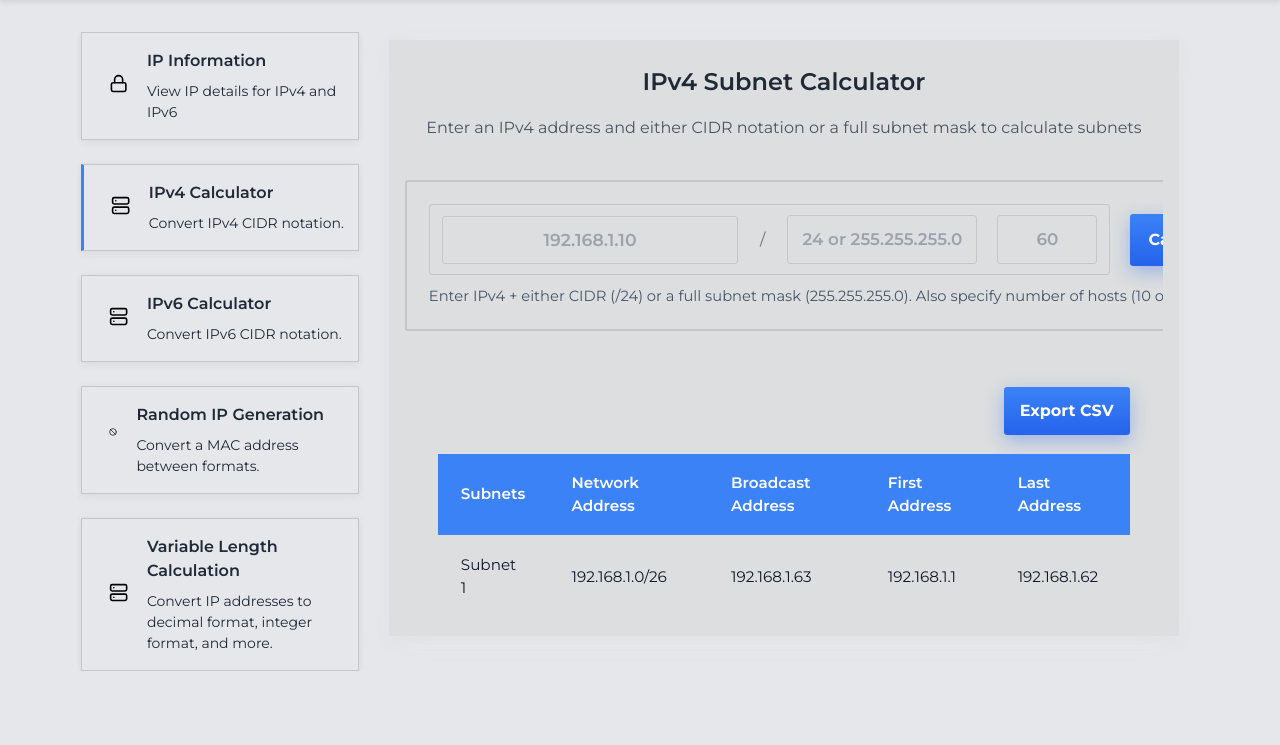
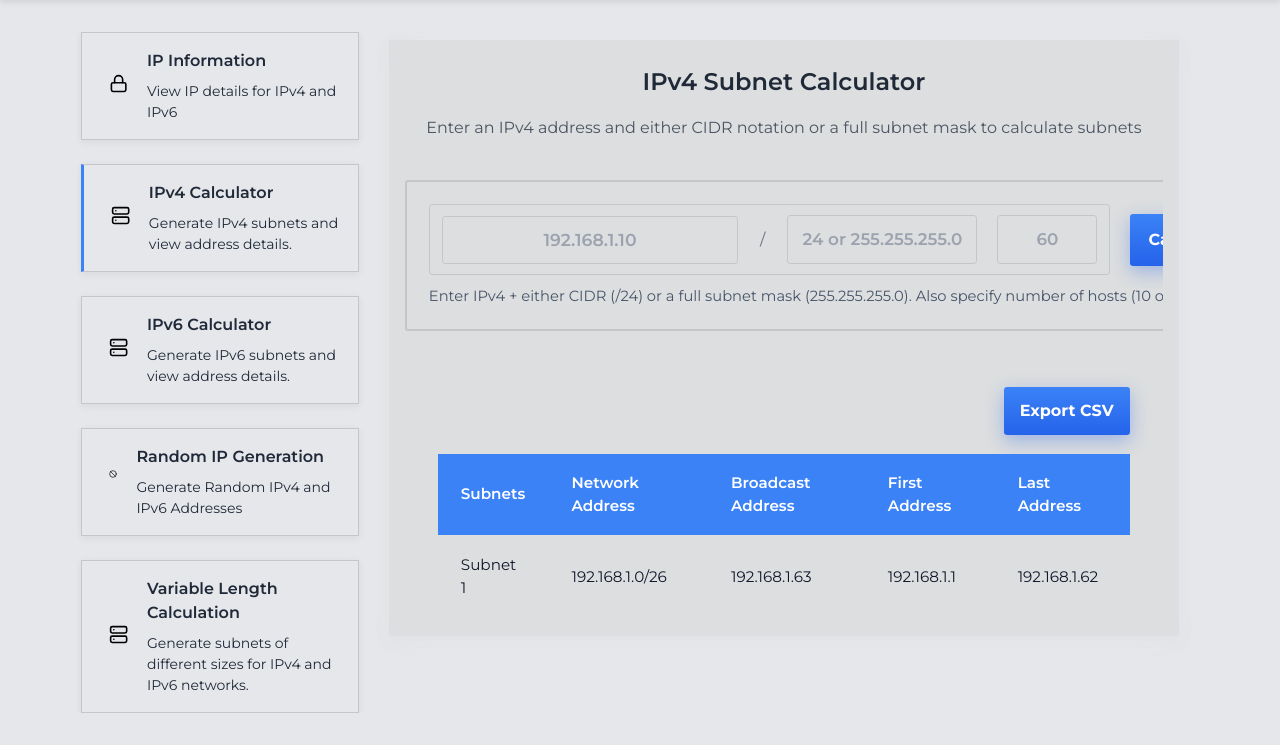
Before and after one commit to WilliesGit/Subnet-Calculator, a Flask app: page /ipv4_calculator in a window 1280 px wide. Shown: the part 80-825 px from the top of the page. Before the commit the page ends 751 px from the top, so only its background shows below. Run offline with Flask 3, Linux system fonts and the light colour scheme; some libraries are stand-ins or nearby versions.

Commit message:
Worked on IPv4 Subnetting (Isolating the functions)

```diff
--- a/app.py
+++ b/app.py
@@ -26,13 +26,12 @@ def ValidateIP(ip_address):
     except ValueError:
         raise ValueError(f"Invalid IP address: {ip_address}")
 
-
-def ParseSubnet(subnet_mask, ip_version=4):
-  # Handle CIDR with or without leading '/'
+def IPv4ParseSubnet(subnet_mask, ip_version=4):
     if isinstance(subnet_mask, str) and subnet_mask.startswith('/'):
         subnet_mask = subnet_mask[1:]
 
     if ip_version == 4:
+        #Checks if subnet_mask is in CIDR notation (a number like 24) for IPv4
         if re.match(r'^\d{1,2}$', subnet_mask):
             prefix = int(subnet_mask)
             if 0 <= prefix <= 32:
@@ -40,16 +39,38 @@ def ParseSubnet(subnet_mask, ip_version=4):
             raise ValueError(f"IPv4 CIDR prefix must be between 0 and 32: {subnet_mask}")
         try:
             mask = ipaddress.IPv4Address(subnet_mask)
-            return bin(int(mask)).count('1')
+            return bin(int(mask)).count('1') #Converts subnet mask into into subnet prefix
         except ValueError:
             raise ValueError(f"Invalid IPv4 subnet mask: {subnet_mask}")
+    else:
+        raise ValueError(f'Invalid IPv4 version. Must be an IPv4 Address')
+
+def ParseSubnet(subnet_mask, ip_version=4):
+    """ Convert a subnet mask to CIDR prefix length for IPv4 or IPv6."""
+  # Handle CIDR with or without leading '/'
+    if isinstance(subnet_mask, str) and subnet_mask.startswith('/'):
+        subnet_mask = subnet_mask[1:]
+
+    if ip_version == 4:
+        #Checks if subnet_mask is in CIDR notation (a number like 24) for IPv4
+        if re.match(r'^\d{1,2}$', subnet_mask):
+            prefix = int(subnet_mask)
+            if 0 <= prefix <= 32:
+                return prefix
+            raise ValueError(f"IPv4 CIDR prefix must be between 0 and 32: {subnet_mask}")
+        try:
+            mask = ipaddress.IPv4Address(subnet_mask)
+            return bin(int(mask)).count('1') #Converts subnet mask into into subnet prefix
+        except ValueError:
+            raise ValueError(f"Invalid IPv4 subnet mask: {subnet_mask}")
+
     elif ip_version == 6:
         if re.match(r'^\d{1,3}$', subnet_mask):
             prefix = int(subnet_mask)
             if 0 <= prefix <= 128:
                 return prefix
             raise ValueError(f"IPv6 CIDR prefix must be between 0 and 128: {subnet_mask}")
-        raise ValueError(f"IPv6 subnet mask must be in CIDR notation 64: {subnet_mask}")
+        raise ValueError(f"IPv6 subnet mask must be in CIDR notation (0-128)): {subnet_mask}")
     raise ValueError(f"Unsupported IP version: {ip_version}")
 
 
@@ -94,6 +115,47 @@ def Find_Prefix(hosts, ip_version=4):
     if prefix < 0:
         raise ValueError(f"Too many hosts ({hosts}) for IPv{ip_version}")
     return prefix
+
+
+
+def IPv4Subnet_Split(ip_address, subnet_mask, no_of_hosts, ip_version=4):
+    #Validate input for IPv4 Address
+    try:
+        ip_address = ipaddress.ip_address(ip_address)
+        if ip_address.version != 4:
+            raise ValueError("Only IPv4 addresses are supported, not IPv6")
+    except ValueError as e:
+        raise ValueError(f"Invalid IPv4 address: {ip_address} ")
+
+    network = ipaddress.ip_network(f"{ip_address}/{subnet_mask}", strict=False)
+    ip_version = network.version
+    subnets = []
+
+    try:
+        if not isinstance(no_of_hosts, int) or no_of_hosts <=0:
+            raise ValueError("Host input must be an integer (fixed-length)")
+
+
+        new_prefix = Find_Prefix(no_of_hosts, ip_version)
+        if new_prefix < network.prefixlen:
+            raise ValueError(f"New prefix {new_prefix} must be greater than or equal to the original prefix {network.prefixlen}")
+        subnets_prefix = network.subnets(new_prefix=new_prefix)
+
+        for index, subnet in enumerate(subnets_prefix, start=1):
+            subnet_addr = str(subnet.network_address)
+
+            subnets.append({
+                'subnet': f"Subnet {index}",  # For table
+                'network': f"{str(NetAddr(subnet_addr, new_prefix))}/{new_prefix}",
+                'broadcast': str(BroadAddr(subnet_addr, new_prefix)),
+                'first': str(FirstAddr(subnet_addr, new_prefix)),
+                'last': str(LastAddr(subnet_addr, new_prefix))
+            })
+
+    except ValueError as e:
+        return {'error': str(e)}
+
+    return {'subnets': subnets, 'total': len(subnets)}
 
 
 def Subnet_Split(ip_address, subnet_mask, no_of_hosts, ip_version=4):
@@ -295,6 +357,28 @@ def ip_info():
     except ValueError as e:
         return jsonify({'error': str(e)}), 400
 
+@app.route('/api/IPv4subnet', methods=['POST'])
+def IPv4subnet():
+    data = request.json
+    try:
+        ip_address = data['ip_address']
+        subnet_mask = data['subnet_mask']
+        no_of_hosts = data['no_of_hosts']
+        ip_version = data['ip_version']
+
+        try:
+            no_of_hosts = int(no_of_hosts)
+            if no_of_hosts <=0:
+                raise ValueError("Number of hosts must be a positive integer")
+        except (ValueError, TypeError):
+            raise ValueError("Number of hosts must be a positive integer")
+
+        subnets = IPv4Subnet_Split(ip_address, subnet_mask, no_of_hosts, ip_version)
+
+        return jsonify(subnets), 200
+    except ValueError as e:
+        return jsonify({'error': str(e)}), 400
+
 
 @app.route('/api/subnet', methods=['POST'])
 def subnet():
@@ -316,7 +400,9 @@ def subnet():
             no_of_hosts = host_counts
         else:
             no_of_hosts = int(no_of_hosts)
+
         subnets = Subnet_Split(ip_address, subnet_mask, no_of_hosts, ip_version)
+
         return jsonify(subnets), 200
     except Exception as e:
         return jsonify({'error': str(e)}), 400
--- a/static/styles.css
+++ b/static/styles.css
@@ -117,9 +117,11 @@ aside {
     top: 4rem; /* SAME as your header height! */
     align-self: flex-start;    /* Don't stretch full page */
     padding-top: 2rem;         /* Padding from header */
+    padding-bottom: 2rem;
     /* Padding left/right optional for more spacing:
     padding-left: 0.5rem;
     padding-right: 0.5rem;
+    Padding goes anti-clock wise: top, right, bottom left
     */
 
 }
--- /dev/null
+++ b/static/subnetIPv4.js
@@ -0,0 +1,158 @@
+// Wait for the page to fully load
+document.addEventListener('DOMContentLoaded', () => {
+
+      /*** ===== SIDEBAR ACTIVE ITEM HANDLER ===== ***/
+    const menuItems = document.querySelectorAll('#sidebar-menu .sidebar-item');
+    menuItems.forEach(item => {
+        item.addEventListener('click', (e) => {
+            const link = item.querySelector('a');
+            const href = link.getAttribute('href');
+
+            // Only toggle active class and prevent default for placeholder links (#)
+            if (href === '#') {
+                e.preventDefault();
+                menuItems.forEach(i => i.classList.remove('active'));
+                item.classList.add('active');
+            } else {
+                // For valid links (e.g., /ipv4_calculator), update active class and allow navigation
+                menuItems.forEach(i => i.classList.remove('active'));
+                item.classList.add('active');
+                // Navigation happens automatically via the <a> tag
+            }
+        });
+    });
+
+
+    const links = document.querySelectorAll('nav a');
+    const sections = document.querySelectorAll('.placeholder-content-other');
+
+    // Hide all sections and remove active class from links
+    function showSection(targetId){
+        sections.forEach(section => section.classList.remove('active'));
+        links.forEach(link => link.classList.remove('active'));
+
+    // Show the target section and highlight its link
+        const target = document.getElementById(targetId);
+        if (target) {
+            target.classList.add('active');
+            const targetLink = document.querySelector(`nav a[href="#${targetId}"]`);
+            if (targetLink) targetLink.classList.add('active');
+            target.scrollIntoView({ behavior: 'smooth' });
+        }
+    }
+
+    // Smooth scrolling on click
+    links.forEach(link => {
+        link.addEventListener('click', e => {
+            e.preventDefault();
+            const targetId = link.getAttribute('href').substring(1);
+           showSection(targetId);
+        });
+    });
+
+    // Scroll spy
+    function highlightNav() {
+        let current = '';
+        sections.forEach(section => {
+            const rect = section.getBoundingClientRect();
+            if (rect.top <= window.innerHeight / 2 && rect.bottom >= window.innerHeight / 2) {
+                current = section.id;
+            }
+        });
+        links.forEach(link => {
+            link.classList.remove('active');
+            if (link.getAttribute('href') === '#' + current) {
+                link.classList.add('active');
+            }
+        });
+    }
+
+
+
+    window.addEventListener('scroll', highlightNav);
+    highlightNav(); // Initial call
+
+    /*** ===== SUBNET CALCULATOR INTERACTION ===== ***/
+    const form = document.querySelector('.panel');
+    const tableBody = document.querySelector('.table tbody'); // target your table body
+
+    if (form && tableBody) {
+        form.addEventListener('submit', async (e) => {
+            e.preventDefault(); // prevent normal page reload
+            console.log("✅ Form submit handler triggered");
+
+           // Get IP address and subnet mask from inputs
+            // Get inputs
+            const ipInput = document.querySelector('.seg');
+            const subnetMask = document.querySelector('.cidr-seg');
+            const hostsInput = document.querySelector('.hosts-seg');
+
+            const ipAddress = ipInput.value.trim();
+            const subnetMaskValue = subnetMask.value.trim();
+            const hostsValue = hostsInput.value.trim();
+
+            // Basic validation: ensure fields aren't empty
+            if (!ipAddress || !subnetMaskValue || !hostsValue) {
+                alert('Please enter an IP address, subnet mask and required host.');
+                return;
+            }
+            if (isNaN(hostsValue) || parseInt(hostsValue) <= 0) {
+                alert('Please enter a valid positive integer for required hosts.(fixed-length)');
+                return;
+            }
+
+
+
+            // Send data to Flask API
+            try {
+                const response = await fetch('/api/IPv4subnet', {
+                    method: 'POST',
+                    headers: {'Content-Type': 'application/json',},
+                    body: JSON.stringify({
+                        ip_address: ipAddress,
+                        subnet_mask: subnetMaskValue,
+                        no_of_hosts: hostsValue,
+                        ip_version: 4 // Hardcoded for IPv4 form
+                    })
+                });
+
+                const result = await response.json();
+
+                if (!response.ok) {
+                    alert(result.error || 'Error processing request');
+                    return;
+                }
+
+                // Clear existing rows
+                tableBody.innerHTML = '';
+
+                if (result.subnets && result.subnets.length === 0) {
+                   tableBody.innerHTML = `<tr><td colspan="5" class="p-2 border text-red-600">No subnets generated.</td></tr>`;
+                   return;
+                }
+
+                // Update table with new subnet data
+                result.subnets.forEach(subnet => {
+                    const row = document.createElement('tr');
+                    row.innerHTML = `
+                        <td>${subnet.subnet}</td>
+                        <td>${subnet.network}</td>
+                        <td>${subnet.broadcast}</td>
+                        <td>${subnet.first}</td>
+                        <td>${subnet.last}</td>
+                    `;
+                    tableBody.appendChild(row);
+                });
+
+                // Optional: Scroll table into view after update
+                document.querySelector('.table-wrapper').scrollIntoView({ behavior: 'smooth' });
+
+            } catch (err) {
+                console.error('Error fetching IP info:', err);
+                alert('Failed to connect to server for IPV4');
+            }
+        });
+    }
+
+    console.log('script.js fully loaded');
+});
--- a/templates/IPv4_subnet.html
+++ b/templates/IPv4_subnet.html
@@ -54,7 +54,7 @@
               <span class="sidebar-icon server"></span>
               <div class="item-title-container">
                 <div class="item-title">IPv4 Calculator</div>
-                <div class="item-subtitle">Convert IPv4 CIDR notation.</div>
+                <div class="item-subtitle">Generate IPv4 subnets and view address details.</div>
               </div>
             </a>
           </li>
@@ -64,7 +64,7 @@
               <span class="sidebar-icon server"></span>
               <div class="item-title-container">
                 <div class="item-title">IPv6 Calculator</div>
-                <div class="item-subtitle">Convert IPv6 CIDR notation.</div>
+                <div class="item-subtitle">Generate IPv6 subnets and view address details.</div>
               </div>
             </a>
           </li>
@@ -74,7 +74,7 @@
               <span class="sidebar-icon slash"></span>
               <div class="item-title-container">
                 <div class="item-title">Random IP Generation</div>
-                <div class="item-subtitle">Convert a MAC address between formats.</div>
+                <div class="item-subtitle">Generate Random IPv4 and IPv6 Addresses</div>
               </div>
             </a>
           </li>
@@ -84,7 +84,7 @@
               <span class="sidebar-icon server"></span>
               <div class="item-title-container">
                 <div class="item-title">Variable Length Calculation</div>
-                <div class="item-subtitle">Convert IP addresses to decimal format, integer format, and more.</div>
+                <div class="item-subtitle">Generate subnets of different sizes for IPv4 and IPv6 networks.</div>
               </div>
             </a>
           </li>
@@ -194,7 +194,7 @@
   </div>
 
   <!-- ===== JS Scripts ===== -->
-  <script src="{{ url_for('static', filename='subnet.js') }}"></script>
+  <script src="{{ url_for('static', filename='subnetIPv4.js') }}"></script>
 
 </body>
 </html>
```
Also changed, not shown: templates/IPv6_subnet.html (+4 -4 lines), templates/index.html (+4 -4 lines), templates/random_ip.html (+4 -4 lines), templates/vlsm.html (+4 -4 lines), 1 other file.
